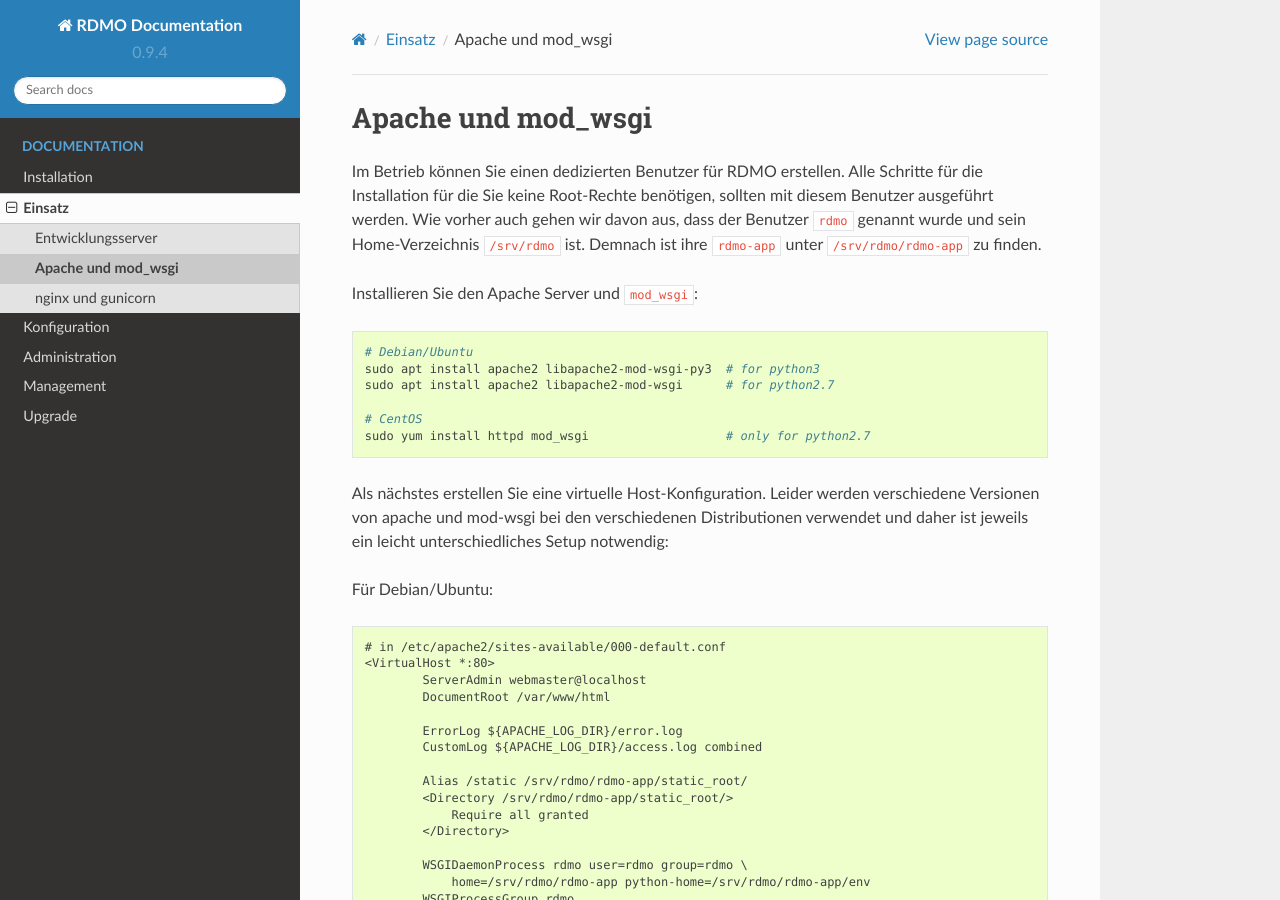
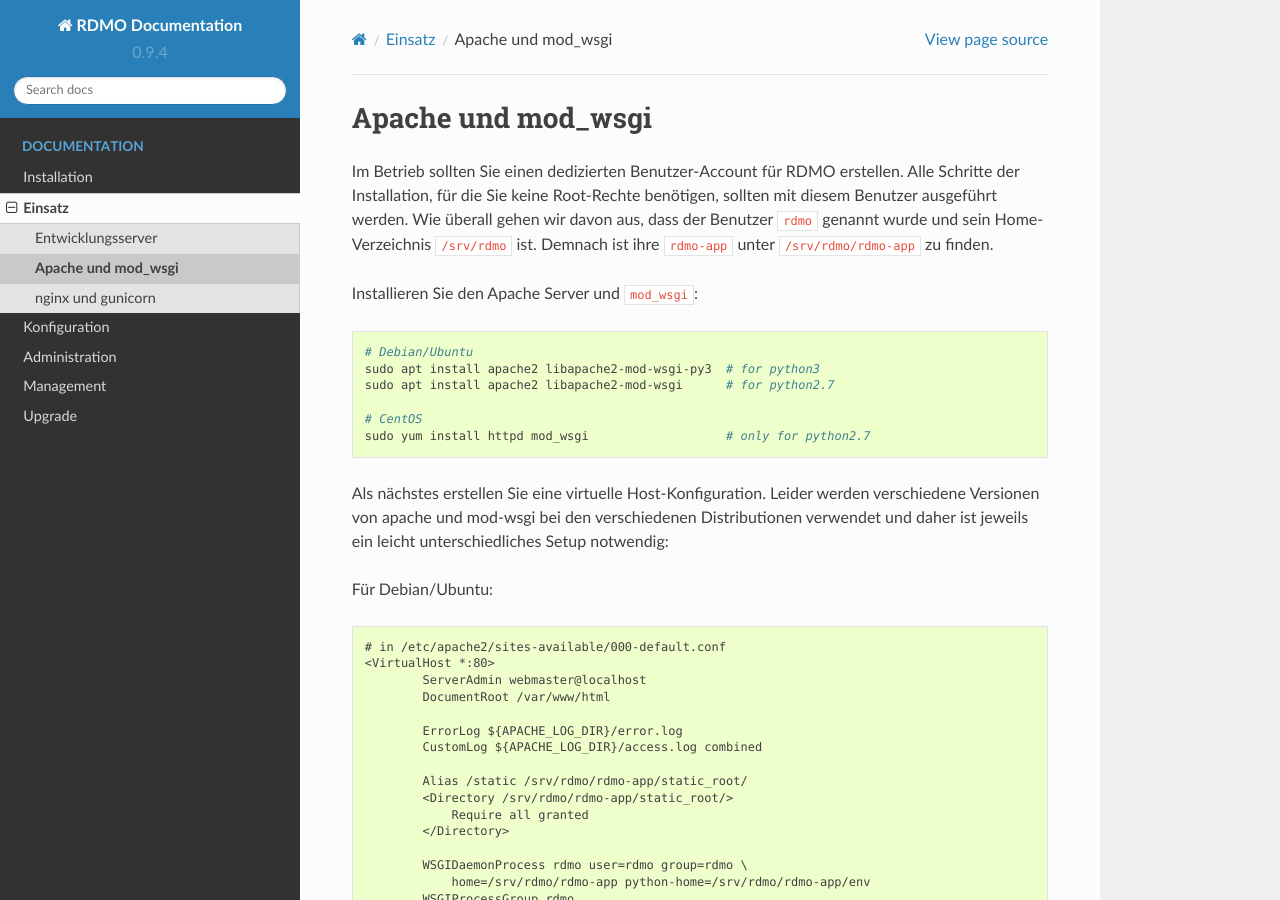
Before and after one commit to rdmorganiser/rdmo-docs-de, a Sphinx documentation site: the page built from docs/deployment/apache.rst, in a window 1280 px wide and 900 px high. Built offline with Sphinx 7.4.7 and the Read the Docs theme 2.0.0, drawn with Linux system fonts in a browser that asks for light colours; some of the changed text lies outside the part shown.

Commit message:
Update apache.rst
typos/expressions

```diff
--- a/docs/deployment/apache.rst
+++ b/docs/deployment/apache.rst
@@ -1,7 +1,7 @@
 Apache und mod_wsgi
 -------------------
 
-Im Betrieb können Sie einen dedizierten Benutzer für RDMO erstellen. Alle Schritte für die Installation für die Sie keine Root-Rechte benötigen, sollten mit diesem Benutzer ausgeführt werden. Wie vorher auch gehen wir davon aus, dass der Benutzer ``rdmo`` genannt wurde und sein Home-Verzeichnis ``/srv/rdmo`` ist. Demnach ist ihre ``rdmo-app`` unter ``/srv/rdmo/rdmo-app`` zu finden.
+Im Betrieb sollten Sie einen dedizierten Benutzer-Account für RDMO erstellen. Alle Schritte der Installation, für die Sie keine Root-Rechte benötigen, sollten mit diesem Benutzer ausgeführt werden. Wie überall gehen wir davon aus, dass der Benutzer ``rdmo`` genannt wurde und sein Home-Verzeichnis ``/srv/rdmo`` ist. Demnach ist ihre ``rdmo-app`` unter ``/srv/rdmo/rdmo-app`` zu finden.
 
 Installieren Sie den Apache Server und ``mod_wsgi``:
 
@@ -93,4 +93,4 @@
 
     python manage.py deploy
 
-in deiner virtuellen Umgebung.
+in der virtuellen Umgebung.
```
